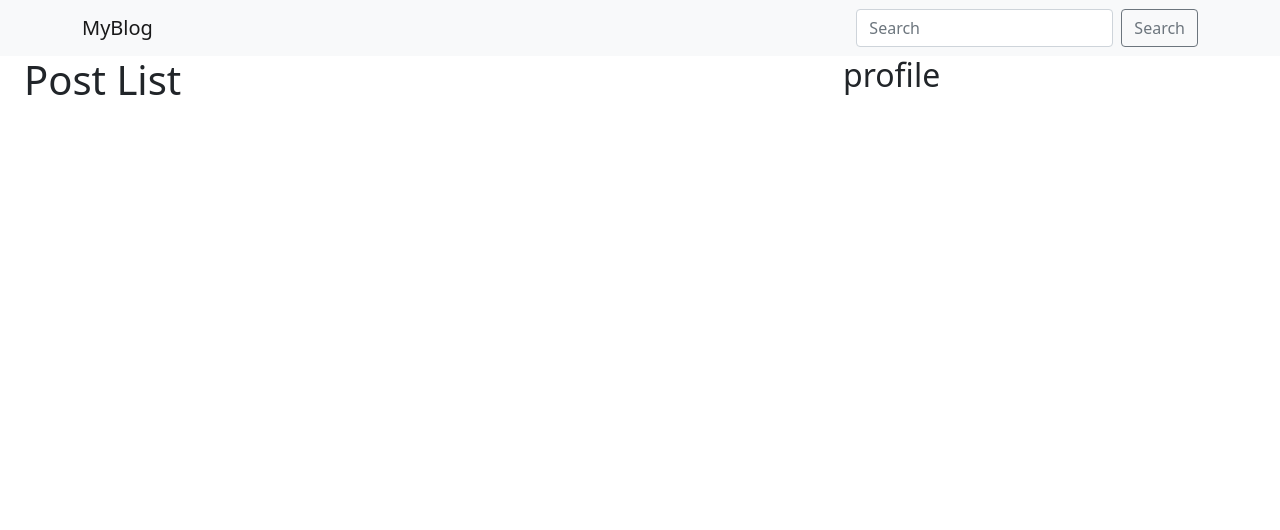
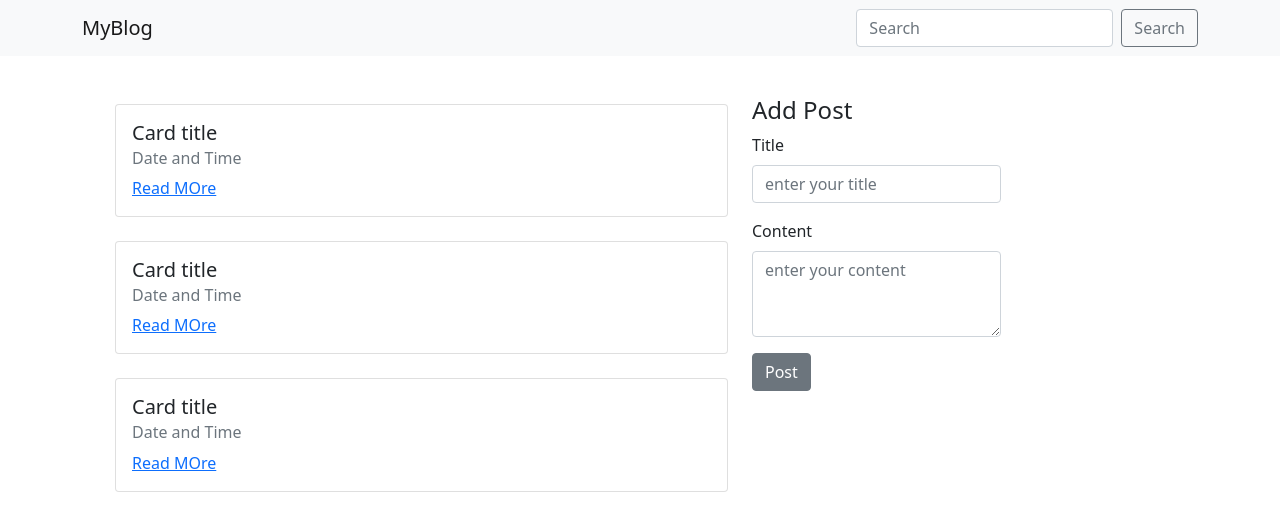
Before and after one commit to senaytgobezie/blog, a plain HTML site: page assets/index.html in a window 1280 px wide. Drawn offline with nearby package versions, Linux system fonts and the light colour scheme; files whose address does not match are found by name.

Commit message:
finished the form

```diff
--- a/assets/index.html
+++ b/assets/index.html
@@ -24,13 +24,57 @@
         </div>
     </nav>
     <div class="row container">
-       <div class="col-md-9">
-           <h1>Post List</h1>
-       </div>
-       <div class="col-md-3">
-           <h2>profile</h2>
+        <div class="col-md-1"></div>
+        <div class="col-md-7 pt-5 ">
+            <div class="card mb-4">
+                <div class="card-body">
+                    <h5 class="card-title">Card title</h5>
+                    <h6 class="card-subtitle mb-2 text-muted">Date and Time</h6>
+
+                    <a href="#" class="card-link">Read MOre</a>
+
                 </div>
             </div>
+            <div class="card mb-4">
+                <div class="card-body">
+                    <h5 class="card-title">Card title</h5>
+                    <h6 class="card-subtitle mb-2 text-muted">Date and Time</h6>
+
+                    <a href="#" class="card-link">Read MOre</a>
+
+                </div>
+            </div>
+
+            <div class="card mb-4">
+                <div class="card-body">
+                    <h5 class="card-title">Card title</h5>
+                    <h6 class="card-subtitle mb-2 text-muted">Date and Time</h6>
+
+                    <a href="#" class="card-link">Read MOre</a>
+
+                </div>
+            </div>
+        </div>
+        <div class="col-md-3 ">
+            <h4 class="pt-4 mt-3">Add Post</h4>
+                <form method="post">
+                    <div class="mb-3">
+                        <label for="exampleFormControlInput1" class="form-label">Title</label>
+                        <input type="text" class="form-control" id="exampleFormControlInput1" placeholder="enter your title">
+                      </div>
+                      <div class="mb-3">
+                        <label for="exampleFormControlTextarea1" class="form-label">Content</label>
+                        <textarea class="form-control" id="exampleFormControlTextarea1" rows="3" placeholder="enter your content"></textarea>
+                      </div>
+                     <div class="mb-3">
+                         <button class="btn btn-secondary">Post</button>
+                     </div>
+                </form>
+
+        </div>
+        <div class="col-md-1"></div>
+    </div>
+
     <script src="https://cdn.jsdelivr.net/npm/bootstrap@5.1.3/dist/js/bootstrap.bundle.min.js"
         integrity="sha384-ka7Sk0Gln4gmtz2MlQnikT1wXgYsOg+OMhuP+IlRH9sENBO0LRn5q+8nbTov4+1p"
         crossorigin="anonymous"></script>
```
Lines whose indentation alone changed are shown as unchanged.
